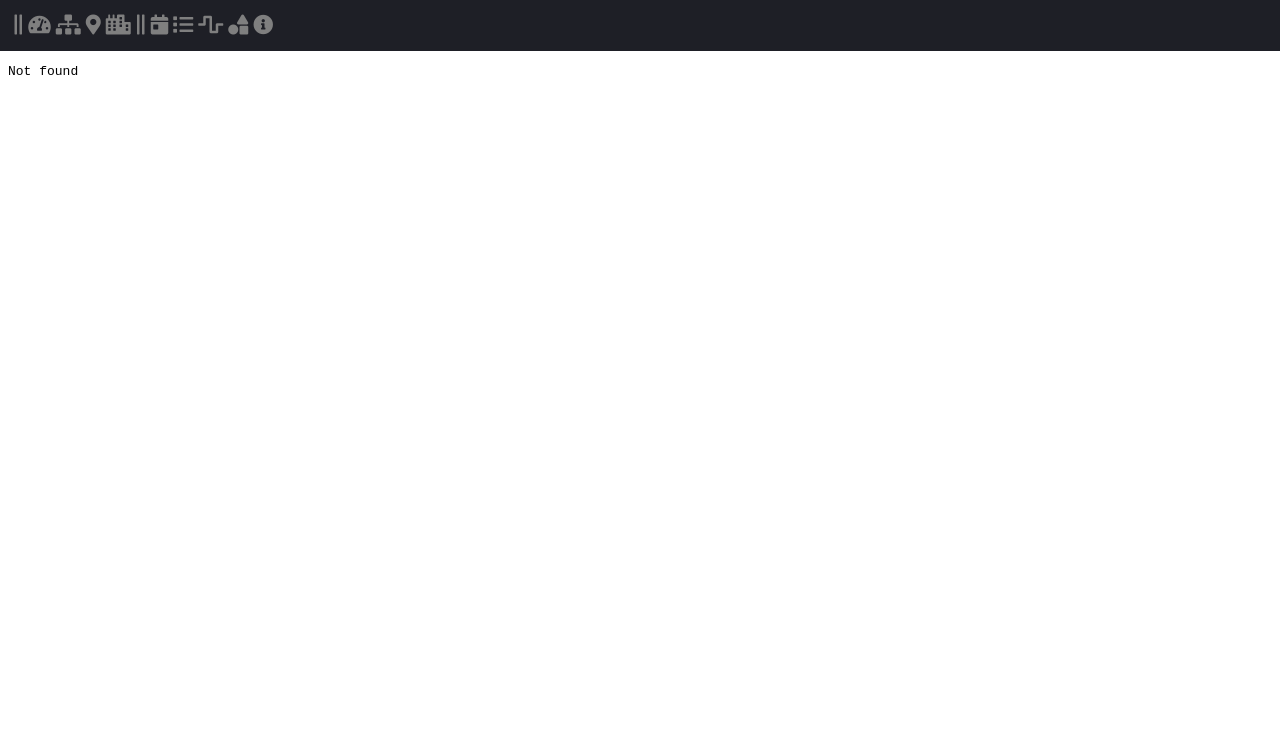
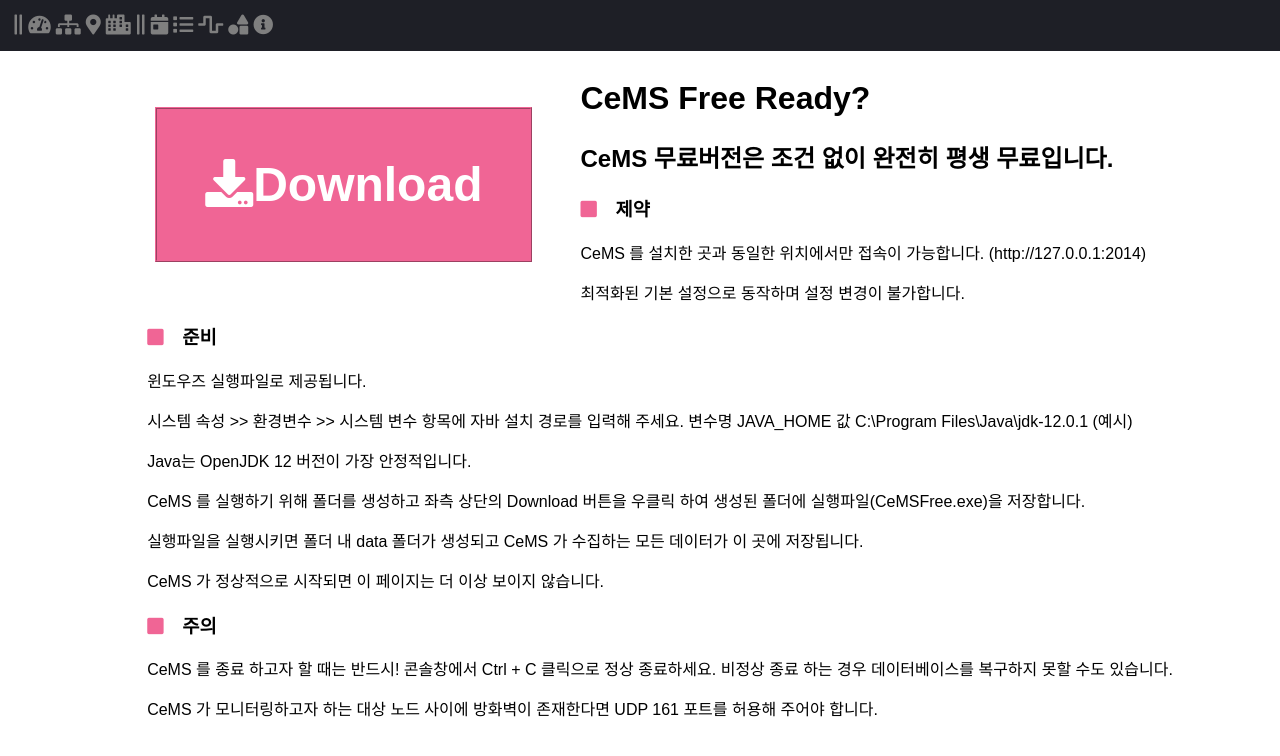
Before and after one commit to free-corebrg/free-corebrg.github.io, a plain HTML site: page index.html in a window 1280 px wide. Drawn offline with Linux system fonts and the light colour scheme.

Commit message:
다운로드 제공

```diff
--- a/index.html
+++ b/index.html
@@ -100,7 +100,7 @@ function signIn(account) {
 
             break;
         default:
-            document.getElementById("cems").src = "/tmp2.html";
+            document.getElementById("cems").src = "/download.html";
         }
     });
 }
```
